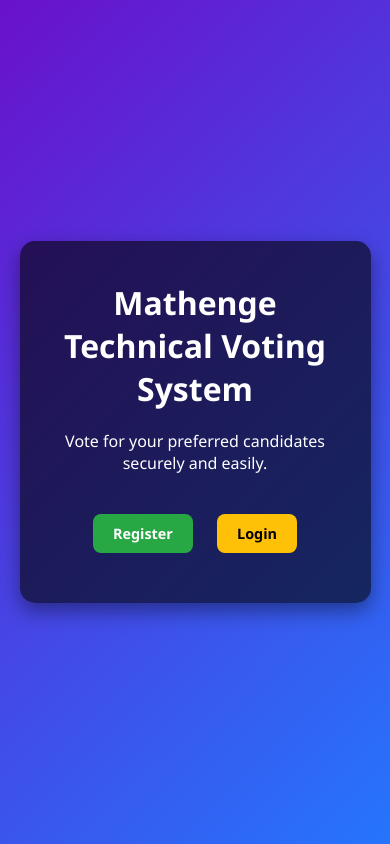
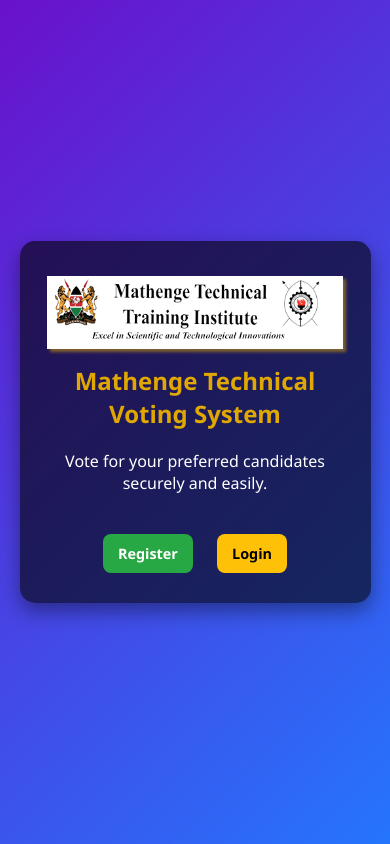
Before and after one commit to bkaroki45-cpu/voting-system, a Django app: page / in a window 390 px wide. Run offline with Django 5.2, Linux system fonts and the light colour scheme.

Commit message:
Update Django project: sync all files

```diff
--- a/vote/static/css/home.css
+++ b/vote/static/css/home.css
@@ -28,6 +28,7 @@ body {
 h1 {
     font-size: 2.5rem;
     margin-bottom: 20px;
+    color: #e0a800;
 }
 
 p {
@@ -83,3 +84,44 @@ p {
         font-size: 0.9rem;
     }
 }
+
+/* Existing container */
+.container {
+    text-align: center;
+    padding: 50px;
+}
+
+/* Make the logo full width of the container */
+.logo {
+    width: 90%;       /* 90% of container width */
+    max-width: 500px; /* optional: prevent it from being too huge on large screens */
+    height: auto;     /* keep aspect ratio */
+    display: block;
+    margin: 20px auto;
+    box-shadow: 3px 3px 3px #e0a80081;
+}
+
+/* Responsive adjustments for smaller screens */
+@media (max-width: 600px) {
+    .logo {
+        width: 95%;  /* almost full width on mobile */
+        margin: 15px auto;
+    }
+
+    .container {
+        padding: 20px;
+    }
+
+    h1 {
+        font-size: 1.5rem;
+    }
+
+    p {
+        font-size: 1rem;
+    }
+
+    .btn {
+        padding: 10px 15px;
+        font-size: 0.9rem;
+    }
+}
--- a/vote/templates/vote/home.html
+++ b/vote/templates/vote/home.html
@@ -6,9 +6,13 @@
     <meta name="viewport" content="width=device-width, initial-scale=1.0">
     <title>Mathenge Technical Voting System</title>
     <link rel="stylesheet" href="{% static 'css/home.css' %}">
+
 </head>
 <body>
     <div class="container">
+        <!-- School Logo -->
+        <img src="{% static 'images/schoologo.png' %}" alt="School Logo" class="logo">
+
         <h1>Mathenge Technical Voting System</h1>
         <p>Vote for your preferred candidates securely and easily.</p>
         <a href="{% url 'register' %}" class="btn btn-register">Register</a>
--- a/vote/views.py
+++ b/vote/views.py
@@ -23,43 +23,63 @@ def home(request):
 def student_register(request):
     if request.method == "POST":
         form = StudentRegisterForm(request.POST)
+
         if form.is_valid():
-            full_name = form.cleaned_data['full_name'].strip()
+            # Convert full_name to uppercase to normalize
+            full_name_input = form.cleaned_data['full_name'].strip().upper()
             admission_number = form.cleaned_data['admission_number'].strip()
             password = form.cleaned_data['password1']
 
-            # Get the matching SchoolStudent (case-insensitive)
+            # 1. Check school records using uppercase comparison
             try:
                 school_student = SchoolStudent.objects.get(
-                    full_name__iexact=full_name,
+                    full_name__iexact=full_name_input,
                     admission_number=admission_number
                 )
             except SchoolStudent.DoesNotExist:
-                form.add_error(None, "Your details do not match school records.")
+                form.add_error(None, "Details do not match school records.")
                 return render(request, 'vote/register.html', {'form': form})
 
-            if school_student.user:
-                form.add_error(None, "This student has already registered.")
+            # 2. If already linked → already registered
+            if school_student.user is not None:
+                form.add_error(None, "Account already exists. Please login.")
                 return render(request, 'vote/register.html', {'form': form})
 
-            # Create User with unique username = admission_number
+            # 3. If user exists (even if not linked) → login instead
+            if User.objects.filter(username=admission_number).exists():
+                form.add_error(None, "Account already exists. Please login.")
+                return render(request, 'vote/register.html', {'form': form})
+
+            # 4. Create account (ONLY VALID CASE)
+            names = full_name_input.split()
+            first_name = names[0]
+            last_name = " ".join(names[1:]) if len(names) > 1 else ""
+
             user = User.objects.create_user(
                 username=admission_number,
                 password=password,
-                first_name=full_name.split()[0],
-                last_name=" ".join(full_name.split()[1:]) if len(full_name.split()) > 1 else "",
+                first_name=first_name,
+                last_name=last_name,
             )
 
-            # Link User to SchoolStudent
+            # ✅ Make sure user is active so visible in admin
+            user.is_active = True
+
+            # ✅ Optional: make user staff so visible in admin Users section
+            # user.is_staff = True  # uncomment if you want them to appear immediately in admin
+
+            user.save()
+
+            # 5. Link student → user
             school_student.user = user
-            school_student.imported = False
             school_student.save()
 
-            # Authenticate & login
+            # 6. Login
             user.backend = 'django.contrib.auth.backends.ModelBackend'
             login(request, user)
 
             return redirect('vote_page')
+
     else:
         form = StudentRegisterForm()
 
@@ -69,31 +89,27 @@ def student_register(request):
 # -----------------------------
 def student_login(request):
     if request.method == "POST":
-        admission_number = request.POST['admission_number']
-        password = request.POST['password']
+        admission_number = request.POST.get('admission_number', '').strip()
+        password = request.POST.get('password', '').strip()
+
+        # Check if user exists in the User table
+        if not User.objects.filter(username=admission_number).exists():
+            # User not registered yet
+            error = "You are not registered yet. Please register first."
+            return render(request, 'vote/login.html', {'error': error})
 
         # Authenticate
         user = authenticate(request, username=admission_number, password=password)
-
-        # Only allow login for manually registered students (imported=False)
         if user is not None:
-            try:
-                student = user.schoolstudent
-                if student.imported:
-                    # Imported student cannot login
-                    error = "You cannot login. Please register first."
-                    return render(request, 'vote/login.html', {'error': error})
-            except SchoolStudent.DoesNotExist:
-                # No SchoolStudent linked? Just block login
-                error = "Invalid user."
-                return render(request, 'vote/login.html', {'error': error})
-
+            # Login the user
             login(request, user)
             return redirect('vote_page')
         else:
-            error = "Invalid admission number or password"
+            # Wrong password
+            error = "Invalid admission number or password."
             return render(request, 'vote/login.html', {'error': error})
 
+    # GET request
     return render(request, 'vote/login.html')
 
 
```
Also changed, not shown: vote/admin.py (+15 -49 lines), vote/backends.py (+6 -1 lines), db.sqlite3, media/candidates/pp-Picsart-AiImageEnhancer-removebg-preview.png (added), media/candidates/rigathi-removebg-preview.png (added), vote/static/images/schoologo.png (added).
